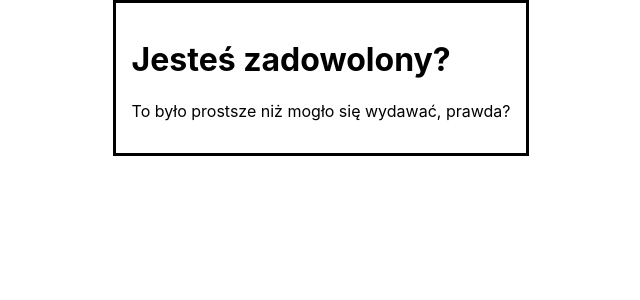
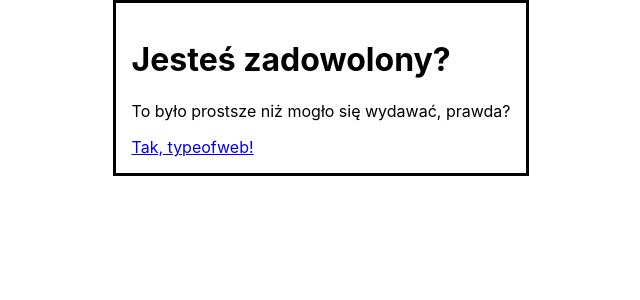
Before and after one commit to marek2222/react_TypeOfWeb, a React (Create React App) app: page / in a window 1280 px wide. Shown: the top 300 px of the page, without its empty margins (319-959 px from the left). Built offline with nearby package versions, Linux system fonts and the light colour scheme.

Commit message:
react_TypeOfWeb: 04_2:  Parametryzacja komponentów przez 'props': Domyślne propsy

```diff
--- a/src/komponenty/MojKomponent.js
+++ b/src/komponenty/MojKomponent.js
@@ -2,15 +2,16 @@ import React, { Component } from 'react';
 // import logo from '../logo.svg';
 // import '../App.css';
 
-function MojKomponent({ tytul, zawartosc }) {
+function MojKomponent({ tytul='Modal', zawartosc }) {
     return (
       <div>
         <dialog open>
           <h1>{tytul}</h1>
           <p>{zawartosc}</p>
+          <footer><a href="https://typeofweb.com/">Tak, typeofweb!</a></footer>
         </dialog>
       </div>
     );
-  }
+}
 
 export default MojKomponent;
```
